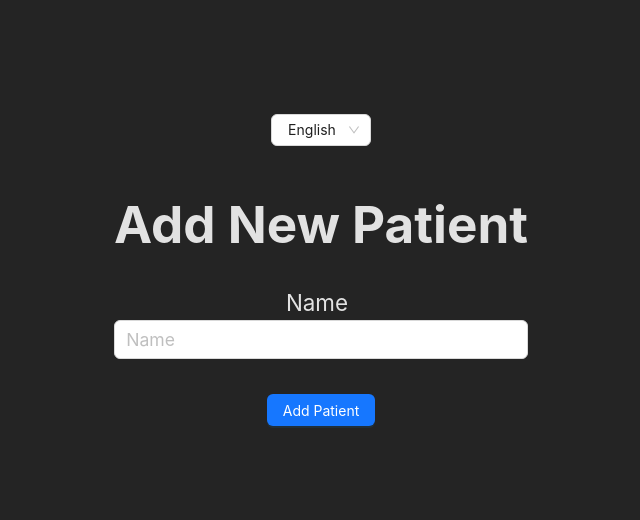
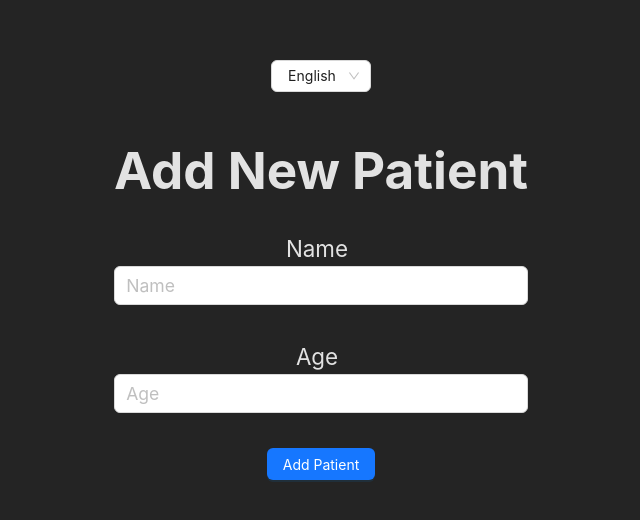
Before and after one commit to Ahmed-Elbessfy/add-patient-app, a React (Vite) app: page /add_patient in a window 1280 px wide. Shown: the part 130-650 px from the top of the page, without its empty margins (319-959 px from the left). Built offline with nearby package versions, Linux system fonts and the light colour scheme.

Commit message:
achieve building Yup schema automatically
- build Yup schema of required validation type
- try on minimum validation type
- Required validation works well but have 2 typescript errors will work
-- onSubmit type at DynamicForm comp
-- validationSchema type at validation.ts

```diff
--- a/src/pages/AddPatientPage.tsx
+++ b/src/pages/AddPatientPage.tsx
@@ -40,6 +40,24 @@ const AddPatientPage: FC = () => {
           },
         ],
       },
+      {
+        fieldType: "number",
+        name: "age",
+        schemaName: "age",
+        testId: "age",
+        id: "age",
+        placeholder: `${t("formInputs.ageInput.text")}`,
+        label: `${t("formInputs.ageInput.text")}`,
+        validation: [
+          {
+            type: "required",
+          },
+          {
+            type: "minimum",
+            minNumber: 1,
+          },
+        ],
+      },
     ],
     onSubmit,
   };
--- a/src/patterns/DynamicForm/DynamicForm.constants.ts
+++ b/src/patterns/DynamicForm/DynamicForm.constants.ts
@@ -1,57 +1,64 @@
 import * as yup from "yup";
 
-const telRegex: RegExp =
-  /^(0111|0114|0112|0155|0101|0109|0106|0100|0120|0128|0127|0122)\d{7}$/;
-const emailRegexp: RegExp =
-  /^[A-Za-z0-9,-_.]{3,}@[A-Za-z0-9]{3,}\.[A-Za-z0-9]{3,}$/;
+// const telRegex: RegExp =
+//   /^(0111|0114|0112|0155|0101|0109|0106|0100|0120|0128|0127|0122)\d{7}$/;
+// const emailRegexp: RegExp =
+//   /^[A-Za-z0-9,-_.]{3,}@[A-Za-z0-9]{3,}\.[A-Za-z0-9]{3,}$/;
 
 // Yup schema to validate inputs values
 export const schema = yup.object().shape({
   name: yup.string().required("Name is required"),
-  email: yup
-    .string()
-    .required("Email is required")
-    .matches(emailRegexp, "Please add a valid email"),
-  age: yup
-    .number()
-    .positive()
-    .integer("Age need to be an Integer")
-    .required("Age is required")
-    .min(1, "Age need to be more than 1"),
-  gender: yup.string().required("Gender is required"),
-  country: yup.string().required("Country is required"),
-  phone: yup
-    .string()
-    .required("Phone is required")
-    .matches(telRegex, "Please add a valid egyptian number"),
-  description: yup.string(),
-  gamer: yup.string().required("Game status is required"),
-  preferredMeals: yup
-    .array()
-    .of(yup.string().required())
-    .required("Select at least one meal"),
-  datePicker: yup.string().required("date is required"),
-  rangePicker: yup
-    .array()
-    .of(yup.string().required())
-    .required("Session period is required"),
-  available: yup.boolean().required("Please set your Availability"),
-  how_much: yup.number().required("Please set How much"),
-  rate: yup.number().required("Please give a rate"),
+  // email: yup
+  //   .string()
+  //   .required("Email is required")
+  //   .matches(emailRegexp, "Please add a valid email"),
+  // age: yup
+  //   .number()
+  //   .positive()
+  //   .integer("Age need to be an Integer")
+  //   .required("Age is required")
+  //   .min(1, "Age need to be more than 1"),
+  // gender: yup.string().required("Gender is required"),
+  // country: yup.string().required("Country is required"),
+  // phone: yup
+  //   .string()
+  //   .required("Phone is required")
+  //   .matches(telRegex, "Please add a valid egyptian number"),
+  // description: yup.string(),
+  // gamer: yup.string().required("Game status is required"),
+  // preferredMeals: yup
+  //   .array()
+  //   .of(yup.string().required())
+  //   .required("Select at least one meal"),
+  // datePicker: yup.string().required("date is required"),
+  // rangePicker: yup
+  //   .array()
+  //   .of(yup.string().required())
+  //   .required("Session period is required"),
+  // available: yup.boolean().required("Please set your Availability"),
+  // how_much: yup.number().required("Please set How much"),
+  // rate: yup.number().required("Please give a rate"),
 });
 
 export const input_types = {
-  input_text: "input_text",
+  input_text: "text",
+  input_number: "number",
 };
 
 export const validation_rule_types = {
   required: "required",
+  minimum: "minimum",
+  isInteger: "isInteger",
 };
 
 export const error_messages = {
-  [validation_rule_types.required]: "This field is required",
+  [validation_rule_types.required]: (fieldName: string) =>
+    `${fieldName} field is required`,
+  [validation_rule_types.minimum]: (fieldName: string, minNumber: number) =>
+    `${fieldName} need to be more than ${minNumber}`,
 };
 
 export const input_validation_types = {
   [input_types.input_text]: yup.string(),
+  [input_types.input_number]: yup.number(),
 };
--- a/src/patterns/DynamicForm/DynamicForm.tsx
+++ b/src/patterns/DynamicForm/DynamicForm.tsx
@@ -1,29 +1,54 @@
 import { FC } from "react";
 import { Button } from "antd";
 import { Controller, useForm } from "react-hook-form";
+import * as yup from "yup";
 import { yupResolver } from "@hookform/resolvers/yup";
 import { DynamicFormInputConfig } from "../DynamicInput/DynamicInput.types";
 import DynamicInput from "../DynamicInput/DynamicInput";
 import { schema } from "./DynamicForm.constants";
 import { DynamicFormConfiguration } from "./DynamicForm.types";
 import { StyledErrorMsg } from "./DynamicForm.styled";
+import { parseValidation } from "../../utils/validation";
 
 const DynamicForm: FC<DynamicFormConfiguration> = ({
   heading,
   inputsConfig,
   onSubmit,
 }) => {
+  const localSchemaShape: yup.ObjectShape = {};
+
+  inputsConfig.forEach((inputConfig: DynamicFormInputConfig) => {
+    localSchemaShape[inputConfig.schemaName] = parseValidation(inputConfig);
+  });
+  const localSchema = yup.object().shape(localSchemaShape);
+
   const { handleSubmit, control } = useForm({
-    resolver: yupResolver(schema),
+    resolver: yupResolver(localSchema),
     mode: "onChange",
   });
 
   // console.log(errors);
-
   return (
     <form onSubmit={handleSubmit(onSubmit)}>
       <h1>{heading}</h1>
       {inputsConfig.map((inputConfig: DynamicFormInputConfig) => {
+        // console.log(inputConfig);
+        // console.table(localSchema);
+        // // localSchemaShape[inputConfig.schemaName] = parseValidation(inputConfig);
+        // console.log(
+        //   "schema  ---------------------------------------------------"
+        // );
+        // console.table(schema);
+        // console.table(localSchema);
+        // console.log(
+        //   "parsed  ---------------------------------------------------"
+        // );
+        // console.log(localSchemaShape[inputConfig.schemaName]);
+        // // console.log(parseValidation(inputConfig));
+        // console.log(yup.string().required("Field is required"));
+        // console.log(
+        //   "------------------------------------------------------------------------------------------------------------------------------------"
+        // );
         return (
           <Controller
             key={inputConfig.id}
--- a/src/patterns/DynamicForm/DynamicForm.types.tsx
+++ b/src/patterns/DynamicForm/DynamicForm.types.tsx
@@ -4,6 +4,7 @@ import { DynamicFormInputConfig } from "../DynamicInput/DynamicInput.types";
 
 export interface DynamicFormOutput {
   name: string;
+  age: number;
 }
 
 export type DynamicFormConfiguration = {
--- a/src/utils/validation.ts
+++ b/src/utils/validation.ts
@@ -1,3 +1,4 @@
+import { DynamicFormInputConfig } from "./../patterns/DynamicInput/DynamicInput.types";
 import {
   error_messages,
   input_validation_types,
@@ -5,27 +6,42 @@ import {
 } from "../patterns/DynamicForm/DynamicForm.constants";
 
 const validationRules = {
-  [validation_rule_types.required]: ({ validationSchema, inputData }) => {
-    console.log(inputData);
+  [validation_rule_types.required]: (
+    validationSchema,
+    input: DynamicFormInputConfig
+  ) => {
     return validationSchema.required(
-      error_messages[validation_rule_types.required]
+      error_messages[validation_rule_types.required](input.name)
+    );
+  },
+  [validation_rule_types.minimum]: (
+    validationSchema,
+    input: DynamicFormInputConfig
+  ) => {
+    const minValue = input.validation.filter(
+      (rule) => rule.type === "minimum"
+    )[0].minNumber;
+    console.log("min value ", minValue);
+    return validationSchema.min(
+      minValue,
+      error_messages[validation_rule_types.minimum](input.name, minValue)
     );
   },
 };
 
 // creating a schema
-export const parseValidation = (input) => {
+export const parseValidation = (input: DynamicFormInputConfig) => {
   // if field of unknown or handled type
   if (!input_validation_types[input.fieldType]) {
-    return `Unknown input type of type ${input.fieldType}`;
+    throw Error(`Unknown input type of type ${input.fieldType}`);
   }
 
-  return input.validation.reduce(({ validationSchema, rule }) => {
+  return input.validation.reduce((validationSchema, rule) => {
     // if field has unknown or handled error
     if (!validationRules[rule.type]) {
       return `Unknown validation rule of ${rule.type}`;
     }
 
-    return validationRules[rule.type]({ validationSchema, input });
+    return validationRules[rule.type](validationSchema, input);
   }, input_validation_types[input.fieldType]);
 };
```
Also changed, not shown: src/patterns/DynamicInput/DynamicInput.types.tsx (+16 -17 lines).
